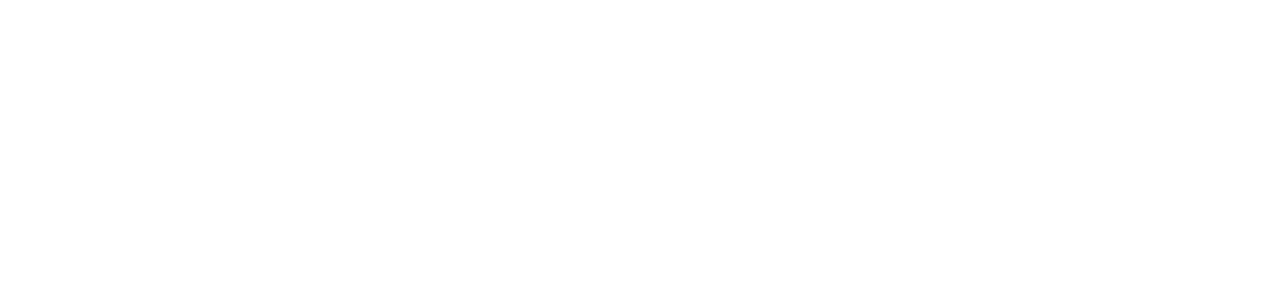
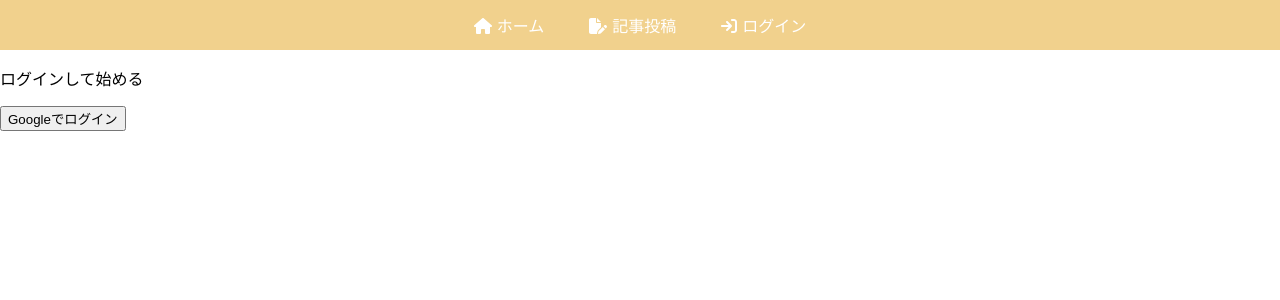
Before and after one commit to taiyou1116/blog-with-reaact-firebase, a React (Create React App) app: page /login in a window 1280 px wide. Shown: the top 300 px of the page. Built offline with nearby package versions, Linux system fonts and the light colour scheme; the HTML template or start-up script is replaced by a standard one.

Commit message:
login logout

```diff
--- a/package.json
+++ b/package.json
@@ -3,12 +3,17 @@
   "version": "0.1.0",
   "private": true,
   "dependencies": {
+    "@fortawesome/fontawesome-svg-core": "^6.4.2",
+    "@fortawesome/free-regular-svg-icons": "^6.4.2",
+    "@fortawesome/free-solid-svg-icons": "^6.4.2",
+    "@fortawesome/react-fontawesome": "^0.2.0",
     "@testing-library/jest-dom": "^5.17.0",
     "@testing-library/react": "^13.4.0",
     "@testing-library/user-event": "^13.5.0",
     "firebase": "^10.2.0",
     "react": "^18.2.0",
     "react-dom": "^18.2.0",
+    "react-router-dom": "^6.15.0",
     "react-scripts": "5.0.1",
     "web-vitals": "^2.1.4"
   },
--- a/src/App.js
+++ b/src/App.js
@@ -1,9 +1,26 @@
 import './App.css';
+import { BrowserRouter as Router, Routes, Route } from "react-router-dom"
+import Home from './components/Home';
+import CreatePost from './components/CreatePost';
+import Login from './components/Login';
+import Logout from './components/Logout';
+import Navbar from './components/Navbar';
+import { useState } from 'react';
 
 function App() {
+
+  const [isAuth, setIsAuth] = useState(false);
+
   return (
-    <div>
-    </div>
+    <Router>
+      <Navbar />
+      <Routes>
+        <Route path='/' element={<Home />}> </Route>
+        <Route path='/createpost' element={<CreatePost />}> </Route>
+        <Route path='/login' element={<Login setIsAuth={setIsAuth}/>}> </Route>
+        <Route path='/logout' element={<Logout setIsAuth={setIsAuth}/>}> </Route>
+      </Routes>
+    </Router>
   );
 }
 
--- /dev/null
+++ b/src/components/CreatePost.js
@@ -0,0 +1,9 @@
+import React from 'react'
+
+function CreatePost() {
+  return (
+    <div>CreatePost</div>
+  )
+}
+
+export default CreatePost
--- /dev/null
+++ b/src/components/Home.js
@@ -0,0 +1,9 @@
+import React from 'react'
+
+function Home() {
+  return (
+    <div>Home</div>
+  )
+}
+
+export default Home
--- /dev/null
+++ b/src/components/Login.js
@@ -0,0 +1,26 @@
+import React from 'react'
+import { auth, provider } from "../firebase"
+import { signInWithPopup } from 'firebase/auth'
+import { useNavigate } from 'react-router-dom'
+
+function Login({ setIsAuth }) {
+
+  const navigate = useNavigate();
+  const loginWithGoogle = () => {
+    signInWithPopup(auth, provider).then((result) => {
+      localStorage.setItem("isAuth", true);
+      setIsAuth(true);
+      console.log(result._tokenResponse.displayName);
+      navigate("/");
+    })
+  }
+
+  return (
+    <div>
+      <p>ログインして始める</p>
+      <button onClick={loginWithGoogle}>Googleでログイン</button>
+    </div>
+  )
+}
+
+export default Login
--- /dev/null
+++ b/src/components/Logout.js
@@ -0,0 +1,25 @@
+import React from 'react'
+import { auth } from "../firebase"
+import { signOut } from 'firebase/auth'
+import { useNavigate } from 'react-router-dom'
+
+function Logout({ setIsAuth }) {
+
+  const navigate = useNavigate();
+  const logout = () => {
+    signOut(auth).then(() => {
+      localStorage.clear();
+      setIsAuth(false);
+      navigate("/login");
+    })
+  }
+
+  return (
+    <div>
+      <p>ログアウト</p>
+      <button onClick={logout}>ログアウト</button>
+    </div>
+  )
+}
+
+export default Logout
--- /dev/null
+++ b/src/components/Navbar.css
@@ -0,0 +1,22 @@
+nav {
+  display: flex;
+  justify-content: center;
+  height: 50px;
+  align-items: center;
+  background-color: rgb(241, 209, 141);
+  gap: 45px;
+}
+
+nav a {
+  text-decoration: none;
+  color: white;
+  transition: all 0.3s;
+}
+
+nav a:hover {
+  color: rgb(53, 157, 231);
+}
+
+nav a svg {
+    margin-right: 5px;
+}
--- /dev/null
+++ b/src/components/Navbar.js
@@ -0,0 +1,20 @@
+import React from 'react'
+import { Link } from "react-router-dom"
+import "./Navbar.css"
+import { FontAwesomeIcon } from '@fortawesome/react-fontawesome'
+import { faHouse, faFilePen, faArrowRightToBracket } from '@fortawesome/free-solid-svg-icons'
+
+
+
+function Navbar() {
+  return (
+    <nav>
+      <Link to={"/"}><FontAwesomeIcon icon={faHouse} />ホーム</Link>
+      <Link to={"/createpost"}><FontAwesomeIcon icon={faFilePen} />記事投稿</Link>
+      {  }
+      <Link to={"/login"}><FontAwesomeIcon icon={faArrowRightToBracket} />ログイン</Link>
+    </nav>
+  )
+}
+
+export default Navbar
--- a/src/firebase.js
+++ b/src/firebase.js
@@ -13,7 +13,7 @@
 
 const app = initializeApp(firebaseConfig);
 const auth = getAuth(app);
-const provider = GoogleAuthProvider();
+const provider = new GoogleAuthProvider();
 const db = getFirestore(app);
 
 export { auth, provider, db };
```
Also changed, not shown: 1 other file (tests, documents, lock files or other folders).
